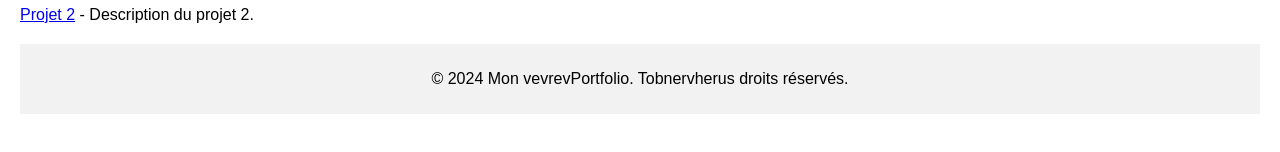
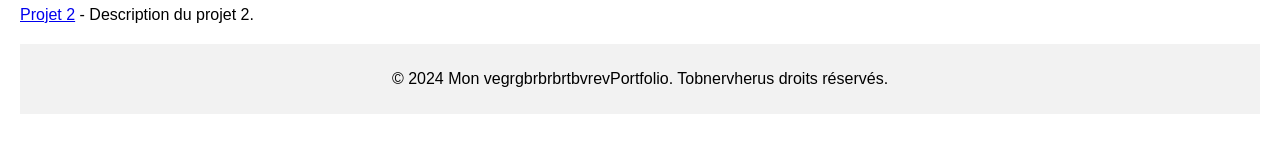
Before and after one commit to Tom5115/Project, a plain HTML site: page index.html in a window 1280 px wide. Shown: the part 548-700 px from the top of the page. Drawn offline with Linux system fonts and the light colour scheme.

Commit message:
test dev b

```diff
--- a/index.html
+++ b/index.html
@@ -67,7 +67,7 @@
     </section>
 
     <footer>
-        <p>&copy; 2024 Mon vevrevPortfolio. Tobnervherus droits réservés.</p>
+        <p>&copy; 2024 Mon vegrgbrbrbrtbvrevPortfolio. Tobnervherus droits réservés.</p>
     </footer>
 
 </body>
```
